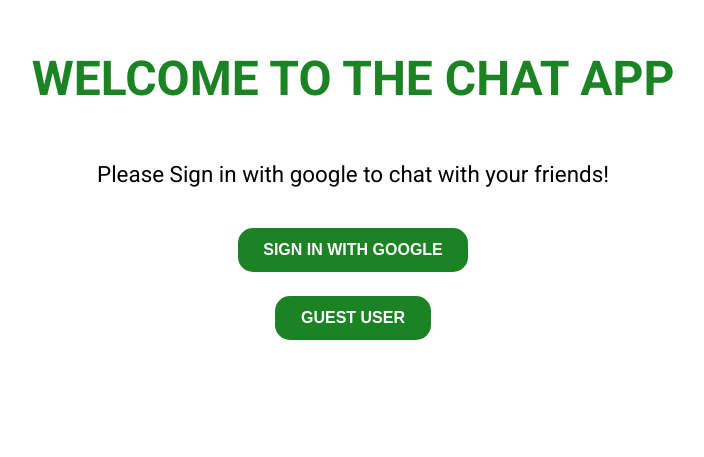
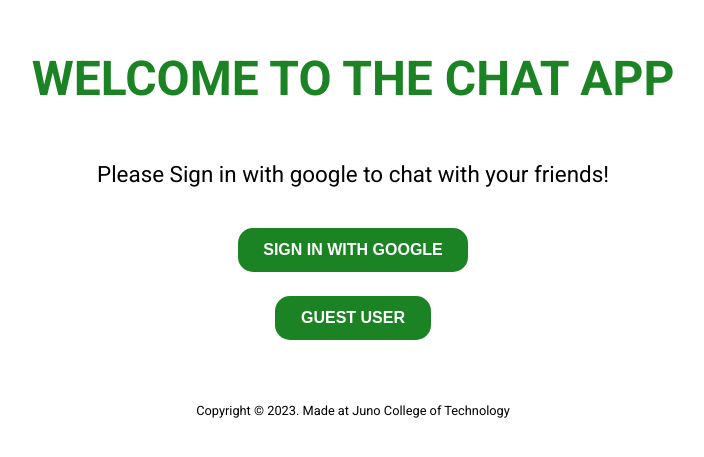
Before and after one commit to rayanmishra/chatApp-React, a React (Create React App) app: page / in a window 1280 px wide. Shown: the part 125-582 px from the top of the page, without its empty margins (287-991 px from the left). Built offline with nearby package versions, Linux system fonts and the light colour scheme; no server answers.

Commit message:
style fixes and final check

```diff
--- a/src/App.css
+++ b/src/App.css
@@ -238,8 +238,12 @@
 
 /***********************************************************************************************************************************************************************************************************************************************************************************************************************************************************************/
 
-/* color:#94e19b
-#1c8324 */
+/* colors:
+#bcf497 #94e19b  #1c8324 #25a20f #01572c #0d3f11
+#f0f0f0 #fff
+#101c34
+ #333
+ */
 /***********************/
 /* Welcome components */
 /***********************/
@@ -286,6 +290,16 @@
   background-color: #0d3f11;
 }
 
+/***********************/
+/* Footer components */
+/***********************/
+
+.footer__text {
+  font-family: 'Roboto', sans-serif;
+  font-size: 0.8rem;
+  text-align: center;
+  margin-top: 4rem;
+}
 /***********************/
 /* Nav components */
 /***********************/
@@ -342,7 +356,7 @@
 }
 .header {
   background-color: #25a20f;
-  color: white;
+  color: #fff;
   width: 100%;
   text-align: center;
   padding: 1rem 0;
@@ -412,29 +426,21 @@
   border-radius: 20px 20px 0 20px;
   background-color: #bcf497;
   color: #333;
-  /* border: 2px solid #25a20f; */
 }
 
-/* .chat__bubble__left {
-  width: 35px;
-  height: 35px;
-  border-radius: 50%;
-  margin-right: 10px;
-} */
+.edit {
+  background-color: rgba(166, 166, 166, 0.2);
+  border: none;
+  border-radius: 100px;
+  display: inline-block;
 
-.edit {
-  background-color: hsla(0, 0%, 65%, 0.2);
-  border: none;
-
-  border-radius: 100px;
-  cursor: pointer;
-  display: inline-block;
   font-size: 0;
   height: 20px;
+  width: 20px;
+  cursor: pointer;
   outline: none;
+  vertical-align: top;
   position: relative;
-  vertical-align: top;
-  width: 20px;
 }
 .edit:hover:after,
 .edit:active:after {
@@ -443,15 +449,19 @@
   display: block;
   font-size: 15px;
   font-weight: 700;
+
+  width: 20px;
   height: 20px;
+
+  position: absolute;
   left: 50%;
-  position: absolute;
   top: 50%;
+
   -webkit-transform: translateX(-50%) translateY(-50%) rotate(20deg);
   transform: translateX(-50%) translateY(-50%) rotate(20deg);
   -webkit-transform-origin: center center;
   transform-origin: center center;
-  width: 20px;
+
   z-index: 10;
 }
 
--- /dev/null
+++ b/src/components/Footer.js
@@ -0,0 +1,9 @@
+const Footer = () => {
+  return (
+    <p className="footer__text">
+      Copyright &#169; 2023. Made at Juno College of Technology
+    </p>
+  );
+};
+
+export default Footer;
--- a/src/components/Welcome.js
+++ b/src/components/Welcome.js
@@ -1,5 +1,5 @@
 import { auth, provider } from '../firebase';
-
+import Footer from './Footer';
 import {
   signInWithPopup,
   signInAnonymously,
@@ -21,8 +21,8 @@
   };
 
   return (
-    <main>
-      <div className="main">
+    <>
+      <main className="main">
         <h1 className="main__heading">Welcome to the Chat App</h1>
         <p className="main__body">
           Please Sign in with google to chat with your friends!
@@ -33,8 +33,9 @@
         <button className="btn" onClick={guestSignin}>
           Guest User
         </button>
-      </div>
-    </main>
+      </main>
+      <Footer />
+    </>
   );
 };
 
```
